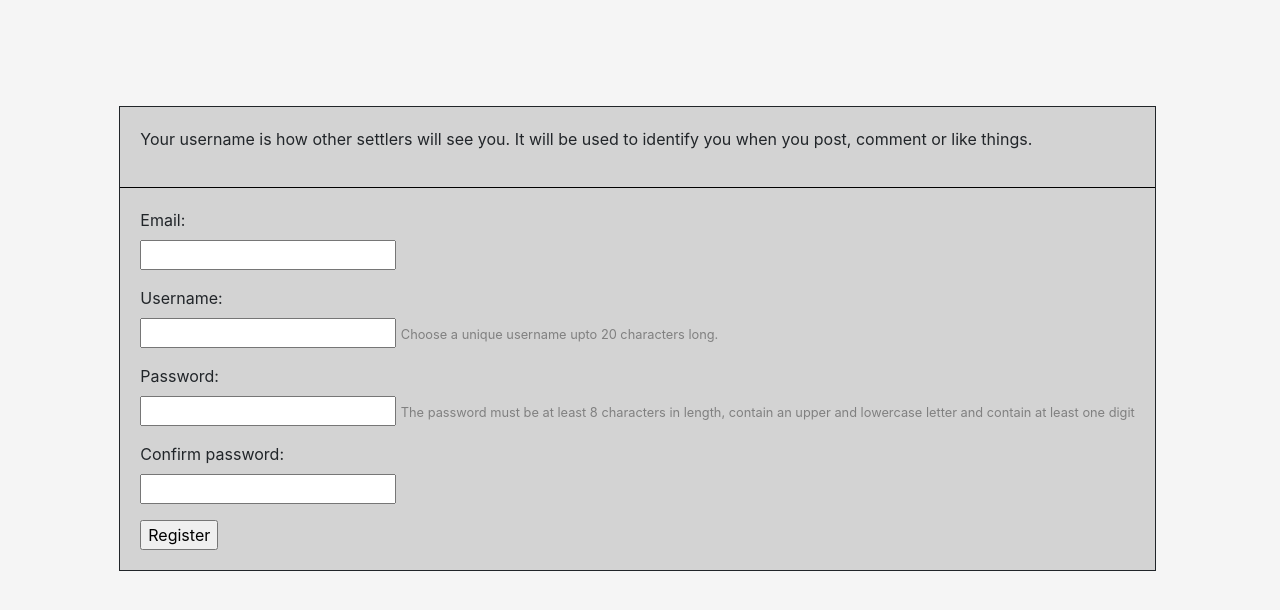
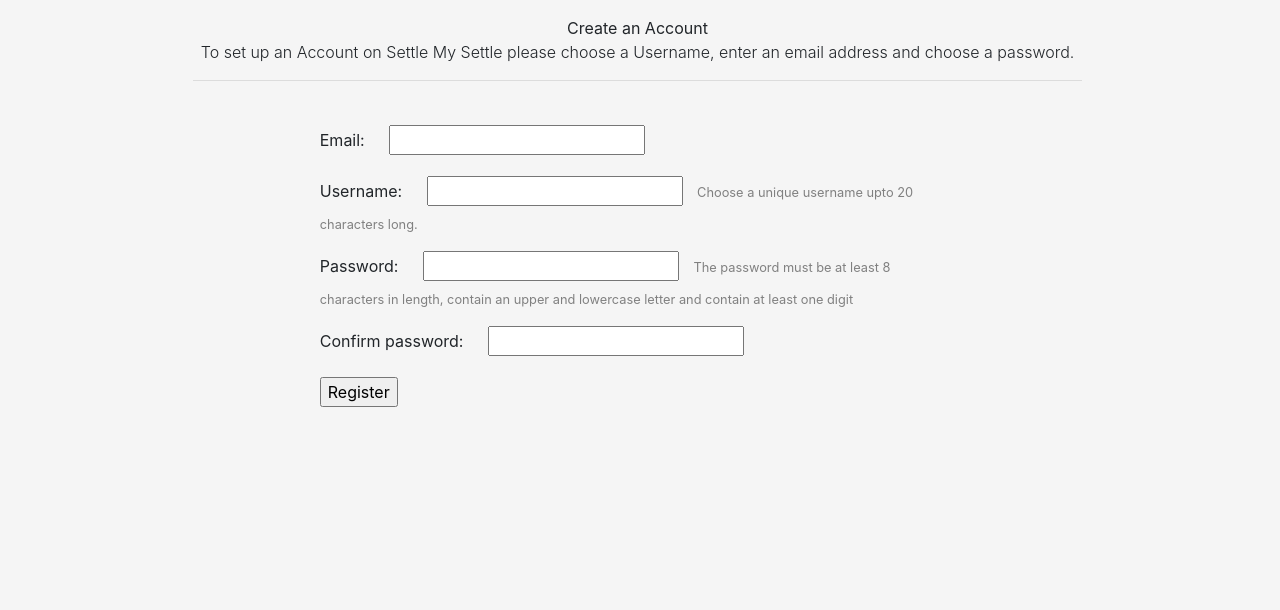
Before and after one commit to settlemysettle/SettleMySettle, a Django app: page /settle/register/ in a window 1280 px wide. Shown: the part 64-674 px from the top of the page. Run offline with Django 3.2, Linux system fonts and the light colour scheme; some libraries are stand-ins or nearby versions.

Commit message:
Reworked register/sign up page and also some streamlining of account page

```diff
--- a/settle_my_settle/settings.py
+++ b/settle_my_settle/settings.py
@@ -30,7 +30,7 @@ SECRET_KEY = 'i81zi&^)c!=gbb^+uz3h3okjwd-u2d^inli^k6+mo%nl$yw!u)'
 # SECURITY WARNING: don't run with debug turned on in production!
 DEBUG = True
 
-ALLOWED_HOSTS = ['settlemysettle.pythonanywhere.com']
+ALLOWED_HOSTS = ['settlemysettle.pythonanywhere.com', '127.0.0.1']
 
 
 # Application definition
--- a/static/css/base.css
+++ b/static/css/base.css
@@ -149,4 +149,18 @@ a.nav-link:focus {
     cursor: pointer;
 }
 
-/* ---------------------- */
+/* ---------------------- MISC PAGE CSS */
+
+.page-title {
+    margin-bottom:0px;
+    font-weight:400;
+}
+
+.page-title-div {
+    height:10%;
+    width:70%;
+    margin:0 auto;
+    text-align: center;
+    padding-top:10px;
+    font-weight:330;
+}
--- a/templates/settle/account.html
+++ b/templates/settle/account.html
@@ -8,8 +8,8 @@
 {% block title_block %}Account Page{% endblock %}
 
 {% block body_block %}
-<div style="height:10%;width:70%;margin:0 auto;text-align: center;padding-top:10px;font-weight:330">
-    <p style="margin-bottom:0px;font-weight:400">Account Details</p>
+<div class="page-title-div">
+    <p class="page-title">Account Details</p>
     Here you can view your Account details, add new favourite games or remove your existing ones.
 </div>
 <hr class="pb-1" style="width:70%"/>
--- a/templates/settle/register.html
+++ b/templates/settle/register.html
@@ -1,17 +1,21 @@
 {% extends 'settle/base.html' %}
 {% load staticfiles %}
 
-{% block title_block %}
-Register
+{% block style_block %}
 {% endblock %}
 
+{% block title_block %}Register{% endblock %}
+
 {% block body_block %}
-<div style = "padding-top: 100px" align = "center">
-    <div style="background-color: lightgray;border-style: solid;border-width: 1px;display: inline-block;" align = "left">
-        <div class = "row-2" style = "border-bottom: 1px solid black;padding: 20px">
-            <p>Your username is how other settlers will see you. It will be used to identify you when you post, comment or like things.</p>
+<div class="page-title-div">
+        <p class="page-title">Create an Account</p>
+        To set up an Account on Settle My Settle please choose a Username, enter an email address and choose a password.
     </div>
-        <div class = "row-10" style = "padding: 20px">
+<hr class="pb-1" style="width:70%"/>
+<br />
+
+<div style="margin:auto;width:50%;" align="center">
+    <div align="left">
         {% if user.is_authenticated %}
         <strong><br /> have already signed up</strong> <br></strong>
         <a href="{% url 'index' %}">Click here to return to the homepage.</a><br />
@@ -21,10 +25,12 @@ Register
             {% csrf_token %}
             {% for field in form %}
             <p>
-                    {{ field.label_tag }}<br>
+                <span style="padding-right:20px">
+                    {{ field.label_tag }}
+                </span>
                 {{ field }}
                 {% if field.help_text %}
-                    <small style="color: grey">{{ field.help_text }}</small>
+                <small style="color: grey;padding-left: 10px">{{ field.help_text }}</small>
                 {% endif %}
                 {% for error in field.errors %}
                 <p style="color: red">{{ error }}</p>
@@ -37,5 +43,7 @@ Register
         {% endif %}
     </div>
 </div>
-</div>
 {% endblock %}
+
+{% block script_block %}
+{% endblock %}
```
Lines whose indentation alone changed are shown as unchanged.
